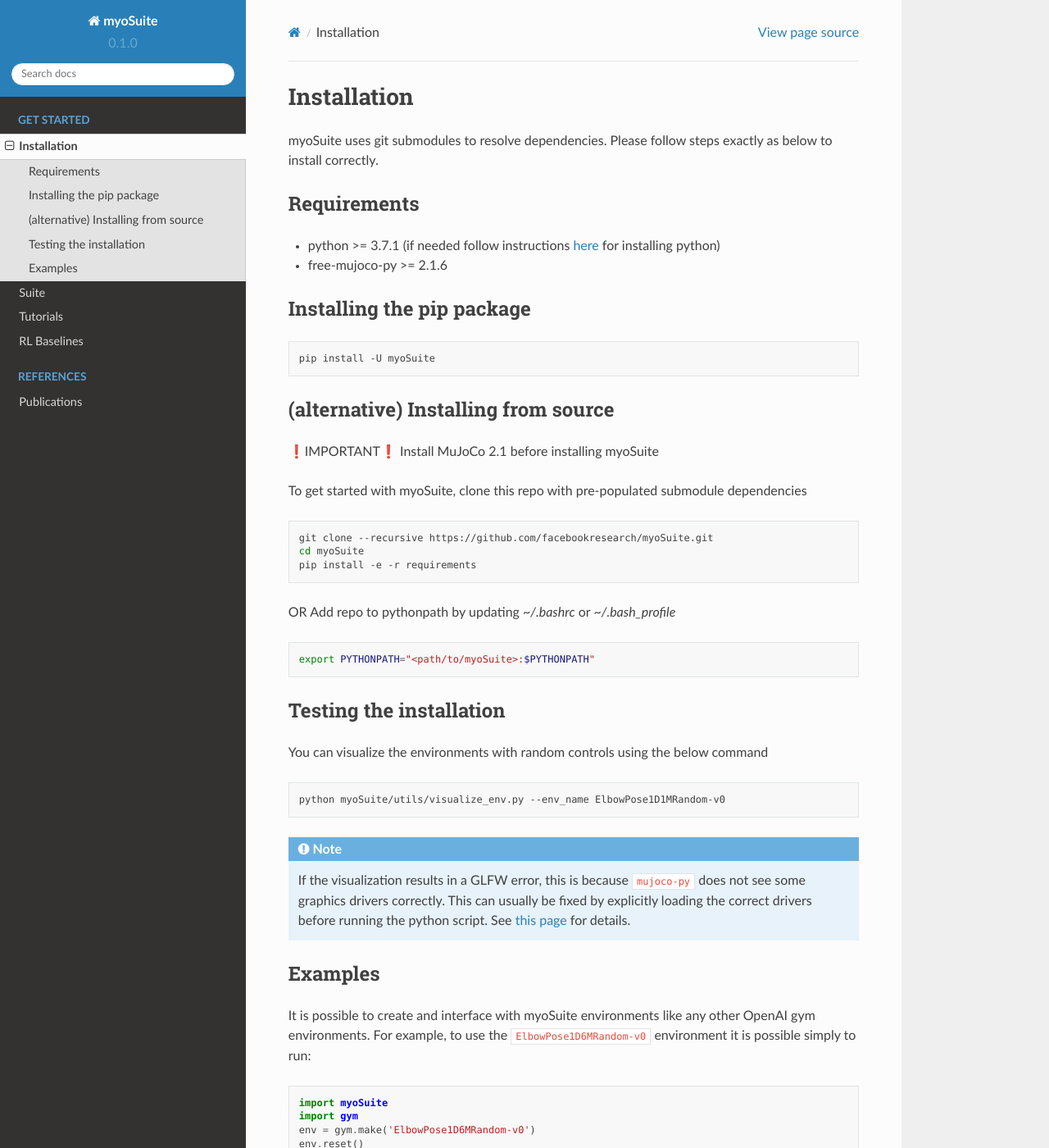
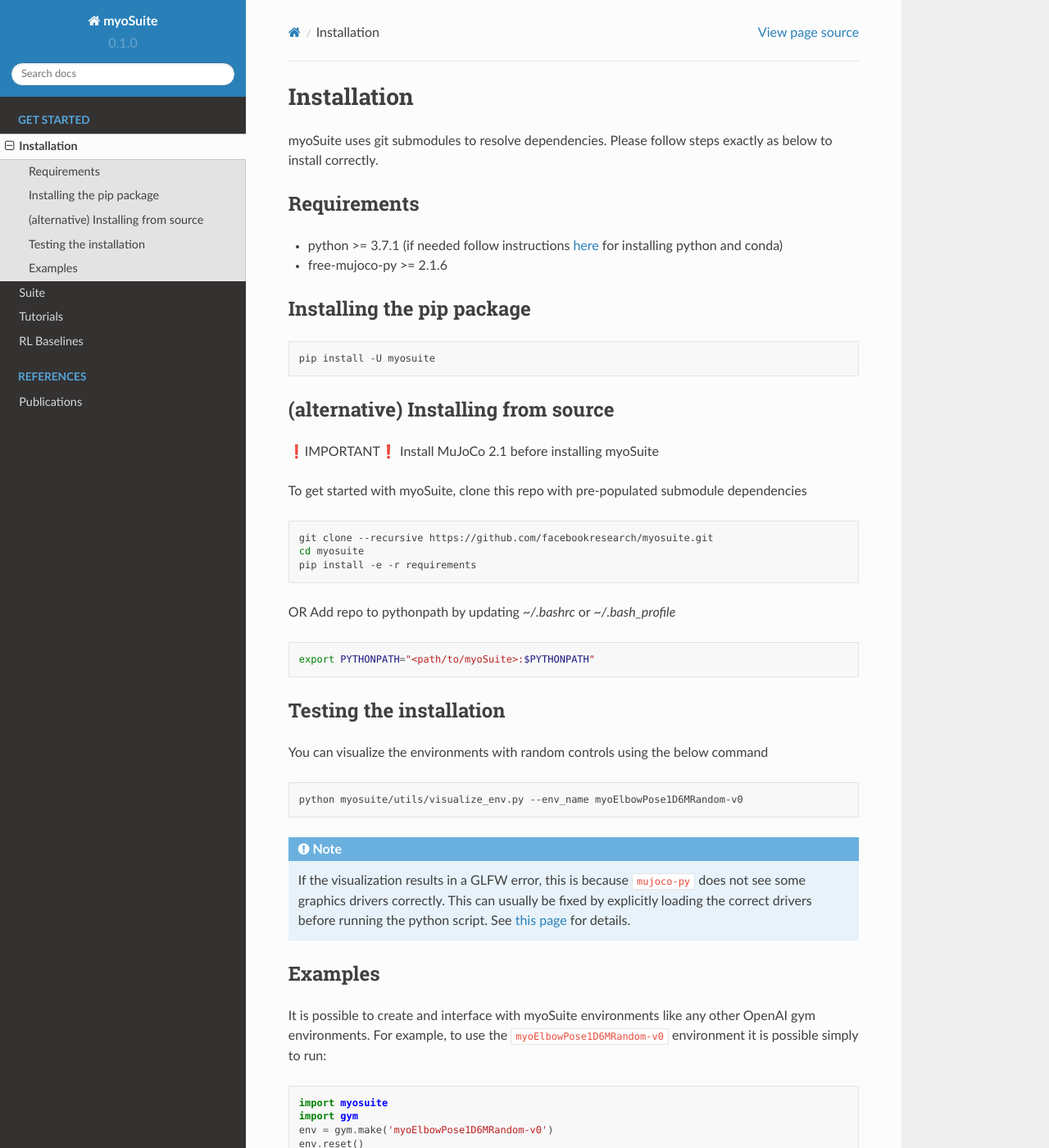
Before and after one commit to MyoHub/myosuite, a Sphinx documentation site: the page built from docs/source/install.rst, in a window 1280 px wide and 1400 px high. Shown: the whole window at 82% size. Built offline with Sphinx 7.4.7 and the Read the Docs theme 2.0.0, drawn with Linux system fonts in a browser that asks for light colours.

Commit message:
Update install.rst

```diff
--- a/docs/source/install.rst
+++ b/docs/source/install.rst
@@ -8,7 +8,7 @@ Please follow steps exactly as below to install correctly.
 
 Requirements
 ~~~~~~~~~~~~
-* python >= 3.7.1 (if needed follow instructions `here <https://docs.conda.io/en/latest/miniconda.html>`_ for installing python)
+* python >= 3.7.1 (if needed follow instructions `here <https://docs.conda.io/en/latest/miniconda.html>`_ for installing python and conda)
 * free-mujoco-py >= 2.1.6
 
 
@@ -17,7 +17,7 @@ Installing the pip package
 
 .. code-block:: bash
 
-	pip install -U myoSuite
+	pip install -U myosuite
 
 
 (alternative) Installing from source
@@ -28,8 +28,8 @@ To get started with myoSuite, clone this repo with pre-populated submodule depen
 
 .. code-block:: bash
 
-   git clone --recursive https://github.com/facebookresearch/myoSuite.git
-   cd myoSuite
+   git clone --recursive https://github.com/facebookresearch/myosuite.git
+   cd myosuite
    pip install -e -r requirements
 
 OR Add repo to pythonpath by updating `~/.bashrc` or `~/.bash_profile`
@@ -45,7 +45,7 @@ You can visualize the environments with random controls using the below command
 
 .. code-block:: bash
 
-   python myoSuite/utils/visualize_env.py --env_name ElbowPose1D1MRandom-v0
+   python myosuite/utils/visualize_env.py --env_name myoElbowPose1D6MRandom-v0
 
 .. note::
    If the visualization results in a GLFW error, this is because ``mujoco-py`` does not see some graphics drivers correctly.
@@ -56,13 +56,13 @@ Examples
 ~~~~~~~~~
 
 It is possible to create and interface with myoSuite environments like any other OpenAI gym environments.
-For example, to use the ``ElbowPose1D6MRandom-v0`` environment it is possible simply to run:
+For example, to use the ``myoElbowPose1D6MRandom-v0`` environment it is possible simply to run:
 
 .. code-block:: python
 
-   import myoSuite
+   import myosuite
    import gym
-   env = gym.make('ElbowPose1D6MRandom-v0')
+   env = gym.make('myoElbowPose1D6MRandom-v0')
    env.reset()
    for _ in range(1000):
       env.sim.render(mode='window')
```
